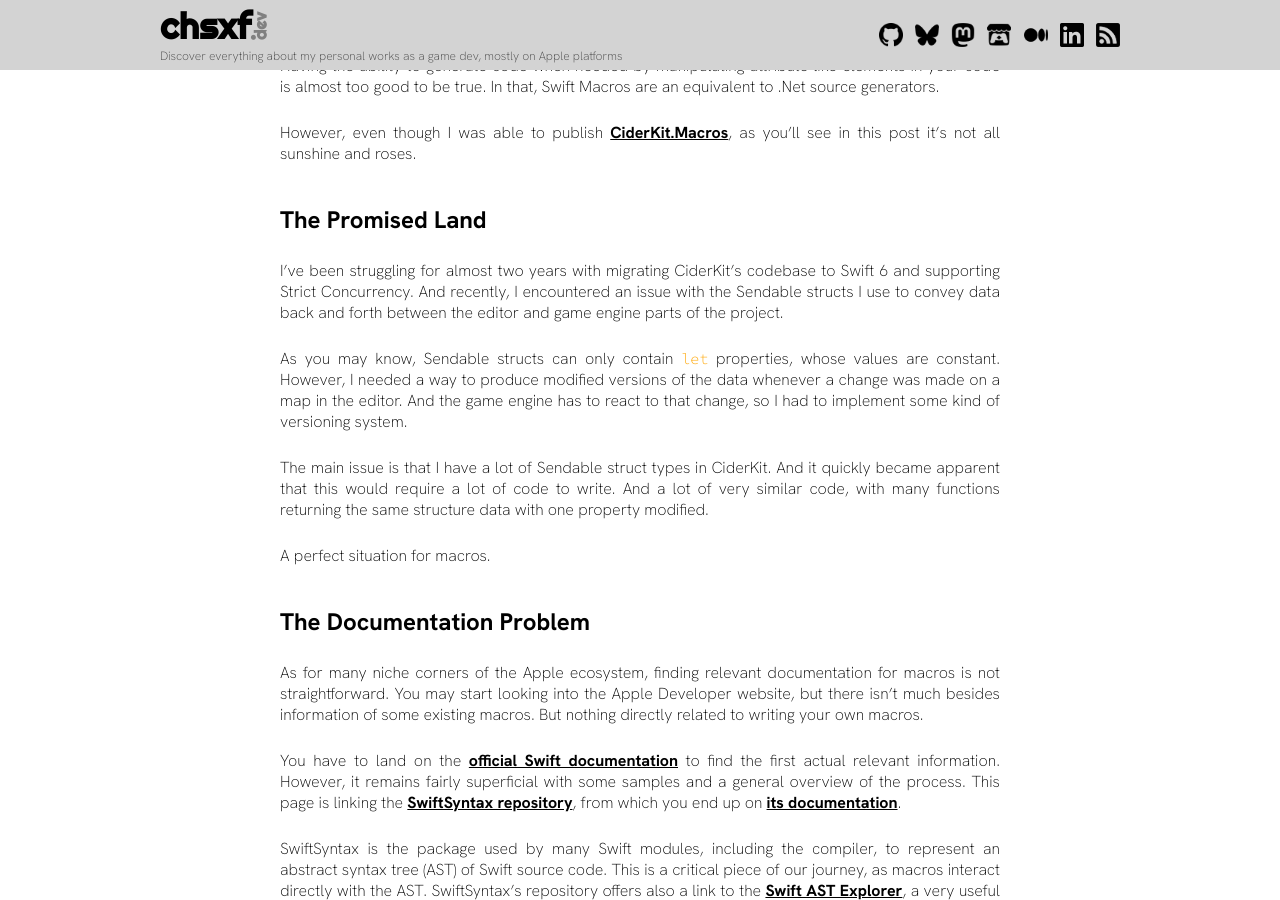
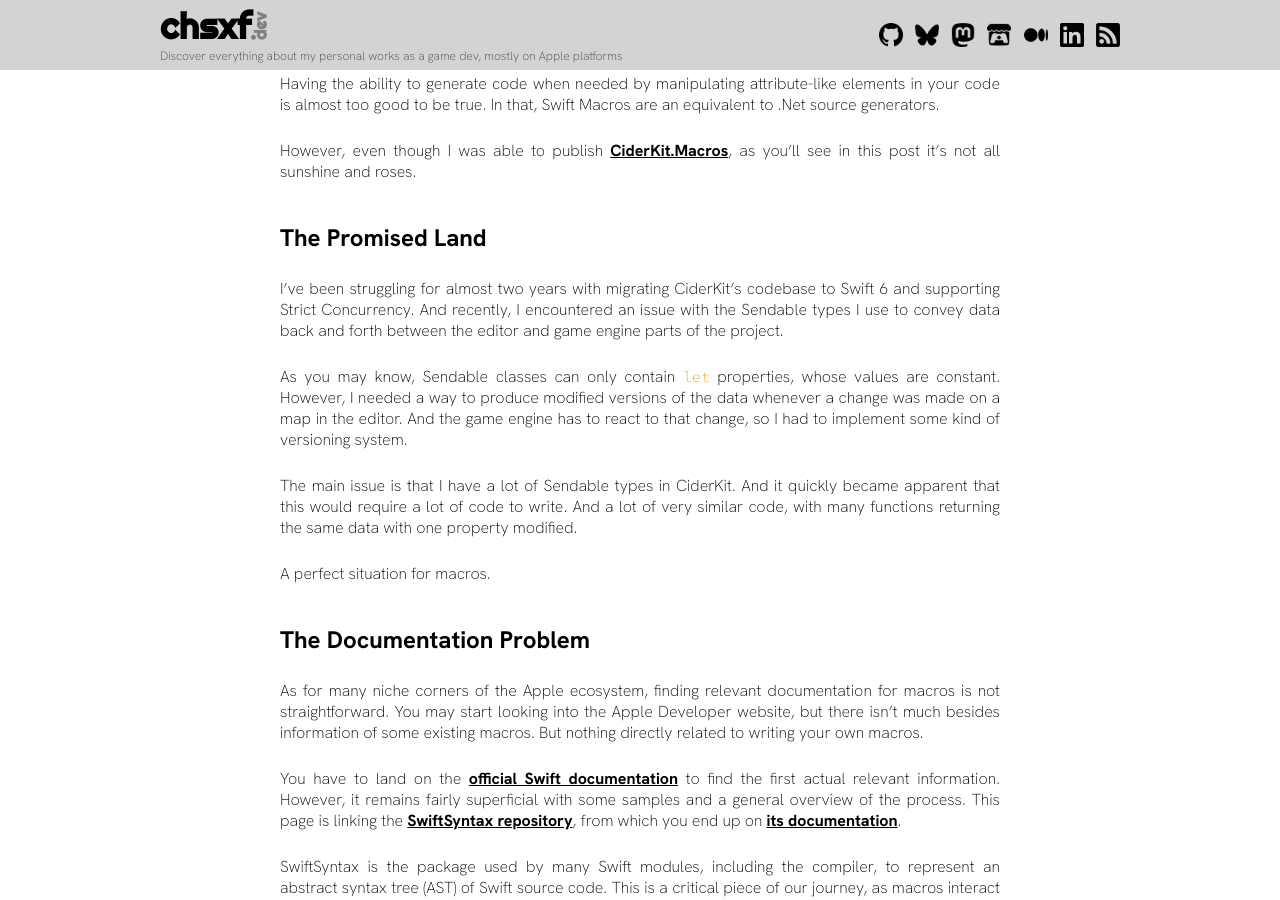
Before and after one commit to chsxf/chsxf, a Jekyll site: the page built from _posts/2026-09-14-19-writing-swift-macros.md, in a window 1280 px wide and 900 px high, scrolled down 853 px. Built offline with Jekyll 4.4.1, drawn with Linux system fonts in a browser that asks for light colours; some of the changed text lies outside the part shown.

Commit message:
💬 Writing Swift Macros (Updated)

```diff
--- a/_posts/2026-09-14-19-writing-swift-macros.md
+++ b/_posts/2026-09-14-19-writing-swift-macros.md
@@ -22,11 +24,11 @@ However, even though I was able to publish [CiderKit.Macros](https://github.com/
 
 # The Promised Land
 
-I've been struggling for almost two years with migrating CiderKit's codebase to Swift 6 and supporting Strict Concurrency. And recently, I encountered an issue with the Sendable structs I use to convey data back and forth between the editor and game engine parts of the project.
+I've been struggling for almost two years with migrating CiderKit's codebase to Swift 6 and supporting Strict Concurrency. And recently, I encountered an issue with the Sendable types I use to convey data back and forth between the editor and game engine parts of the project.
 
-As you may know, Sendable structs can only contain `let` properties, whose values are constant. However, I needed a way to produce modified versions of the data whenever a change was made on a map in the editor. And the game engine has to react to that change, so I had to implement some kind of versioning system.
+As you may know, Sendable classes can only contain `let` properties, whose values are constant. However, I needed a way to produce modified versions of the data whenever a change was made on a map in the editor. And the game engine has to react to that change, so I had to implement some kind of versioning system.
 
-The main issue is that I have a lot of Sendable struct types in CiderKit. And it quickly became apparent that this would require a lot of code to write. And a lot of very similar code, with many functions returning the same structure data with one property modified.
+The main issue is that I have a lot of Sendable types in CiderKit. And it quickly became apparent that this would require a lot of code to write. And a lot of very similar code, with many functions returning the same data with one property modified.
 
 A perfect situation for macros.
 
```
Also changed, not shown: other parts of _posts/2026-09-14-19-writing-swift-macros.md (+2 -0 lines).
